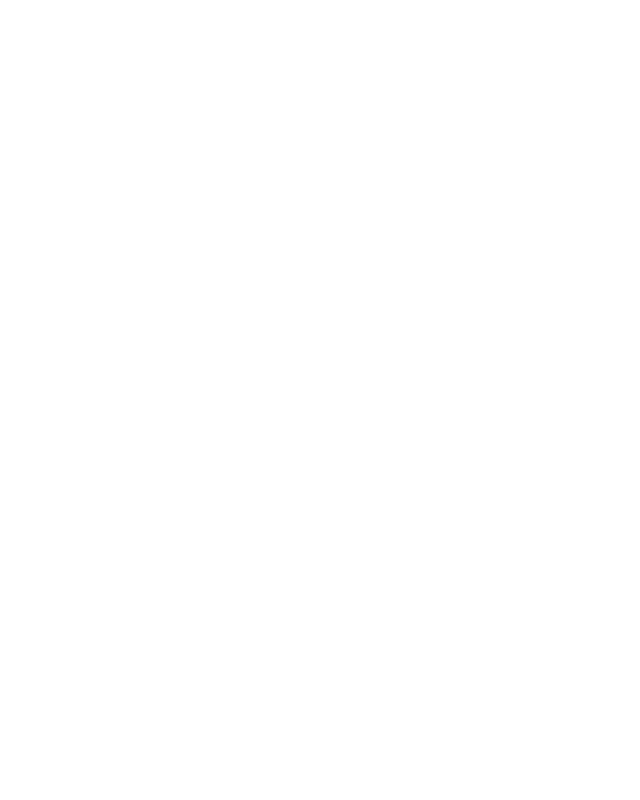
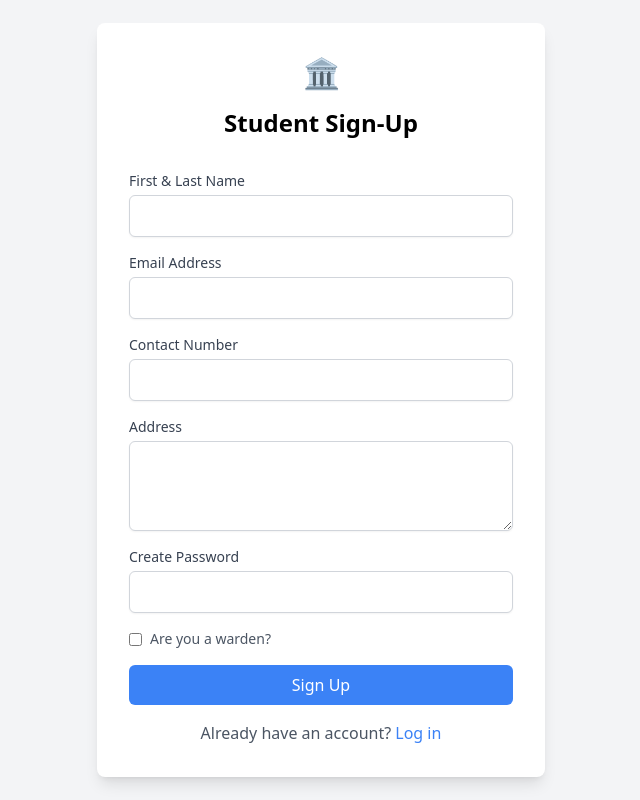
Before and after one commit to Ivin-Mathew/DBMS-HostelManagement, a React (Vite) app in the folder client/: page / in a window 1280 px wide. Shown: the whole page, without its empty margins (319-959 px from the left). Built offline with nearby package versions, Linux system fonts and the light colour scheme.

Commit message:
Created StudentSignUp

```diff
--- a/client/src/App.jsx
+++ b/client/src/App.jsx
@@ -1,12 +1,11 @@
-
+import React from 'react';
+import StudentSignUp from './components/StudentSignUp';
 function App() {
-
-
   return (
-    <>
-
-    </>
-  )
+    <div className="App">
+      <StudentSignUp/>
+    </div>
+  );
 }
 
-export default App
+export default App;
--- /dev/null
+++ b/client/src/components/StudentSignUp.jsx
@@ -0,0 +1,98 @@
+import React from 'react';
+
+const StudentSignUp = () => {
+  return (
+    <div className="min-h-screen flex items-center justify-center bg-gray-100">
+      <div className="bg-white p-8 rounded-lg shadow-lg w-full max-w-md">
+        <div className="flex justify-center mb-4">
+          {/* Icon can be replaced with your actual logo */}
+          <span className="text-blue-500 text-3xl">🏛️</span>
+        </div>
+        <h2 className="text-2xl font-bold text-center mb-8">Student Sign-Up</h2>
+        <form>
+          <div className="mb-4">
+            <label htmlFor="name" className="block text-sm font-medium text-gray-700">First & Last Name</label>
+            <input
+              type="text"
+              id="name"
+              name="name"
+              required
+              className="mt-1 block w-full px-3 py-2 bg-white border border-gray-300 rounded-md shadow-sm focus:outline-none focus:ring-indigo-500 focus:border-indigo-500"
+            />
+          </div>
+
+          <div className="mb-4">
+            <label htmlFor="email" className="block text-sm font-medium text-gray-700">Email Address</label>
+            <input
+              type="email"
+              id="email"
+              name="email"
+              required
+              className="mt-1 block w-full px-3 py-2 bg-white border border-gray-300 rounded-md shadow-sm focus:outline-none focus:ring-indigo-500 focus:border-indigo-500"
+            />
+          </div>
+
+          <div className="mb-4">
+            <label htmlFor="contact" className="block text-sm font-medium text-gray-700">Contact Number</label>
+            <input
+              type="tel"
+              id="contact"
+              name="contact"
+              required
+              className="mt-1 block w-full px-3 py-2 bg-white border border-gray-300 rounded-md shadow-sm focus:outline-none focus:ring-indigo-500 focus:border-indigo-500"
+            />
+          </div>
+
+          <div className="mb-4">
+            <label htmlFor="address" className="block text-sm font-medium text-gray-700">Address</label>
+            <textarea
+              id="address"
+              name="address"
+              rows="3"
+              required
+              className="mt-1 block w-full px-3 py-2 bg-white border border-gray-300 rounded-md shadow-sm focus:outline-none focus:ring-indigo-500 focus:border-indigo-500"
+            ></textarea>
+          </div>
+
+          <div className="mb-4">
+            <label htmlFor="password" className="block text-sm font-medium text-gray-700">Create Password</label>
+            <input
+              type="password"
+              id="password"
+              name="password"
+              required
+              className="mt-1 block w-full px-3 py-2 bg-white border border-gray-300 rounded-md shadow-sm focus:outline-none focus:ring-indigo-500 focus:border-indigo-500"
+            />
+          </div>
+
+          <div className="mb-4">
+            <label htmlFor="warden" className="flex items-center">
+              <input
+                type="checkbox"
+                id="warden"
+                name="warden"
+                className="mr-2"
+              />
+              <span className="text-sm text-gray-600">
+                Are you a warden?
+              </span>
+            </label>
+          </div>
+
+          <button
+            type="submit"
+            className="w-full bg-blue-500 text-white py-2 px-4 rounded-md hover:bg-blue-600"
+          >
+            Sign Up
+          </button>
+
+          <p className="mt-4 text-center text-gray-600">
+            Already have an account? <a href="/login" className="text-blue-500">Log in</a>
+          </p>
+        </form>
+      </div>
+    </div>
+  );
+};
+
+export default StudentSignUp;
--- a/client/tailwind.config.js
+++ b/client/tailwind.config.js
@@ -1,11 +1,8 @@
-/** @type {import('tailwindcss').Config} */
-export default {
-  content: [
-    "./index.html",
-    "./src//*.{js,ts,jsx,tsx}",
-  ],
+module.exports = {
+  content: ['./src/**/*.{js,jsx,ts,tsx}', './public/index.html'],
   theme: {
     extend: {},
   },
+  variants: {},
   plugins: [],
-}
+};
```
Also changed, not shown: client/src/components/StudentSignUp.css (added), 1 other file (tests, documents, lock files or other folders).
